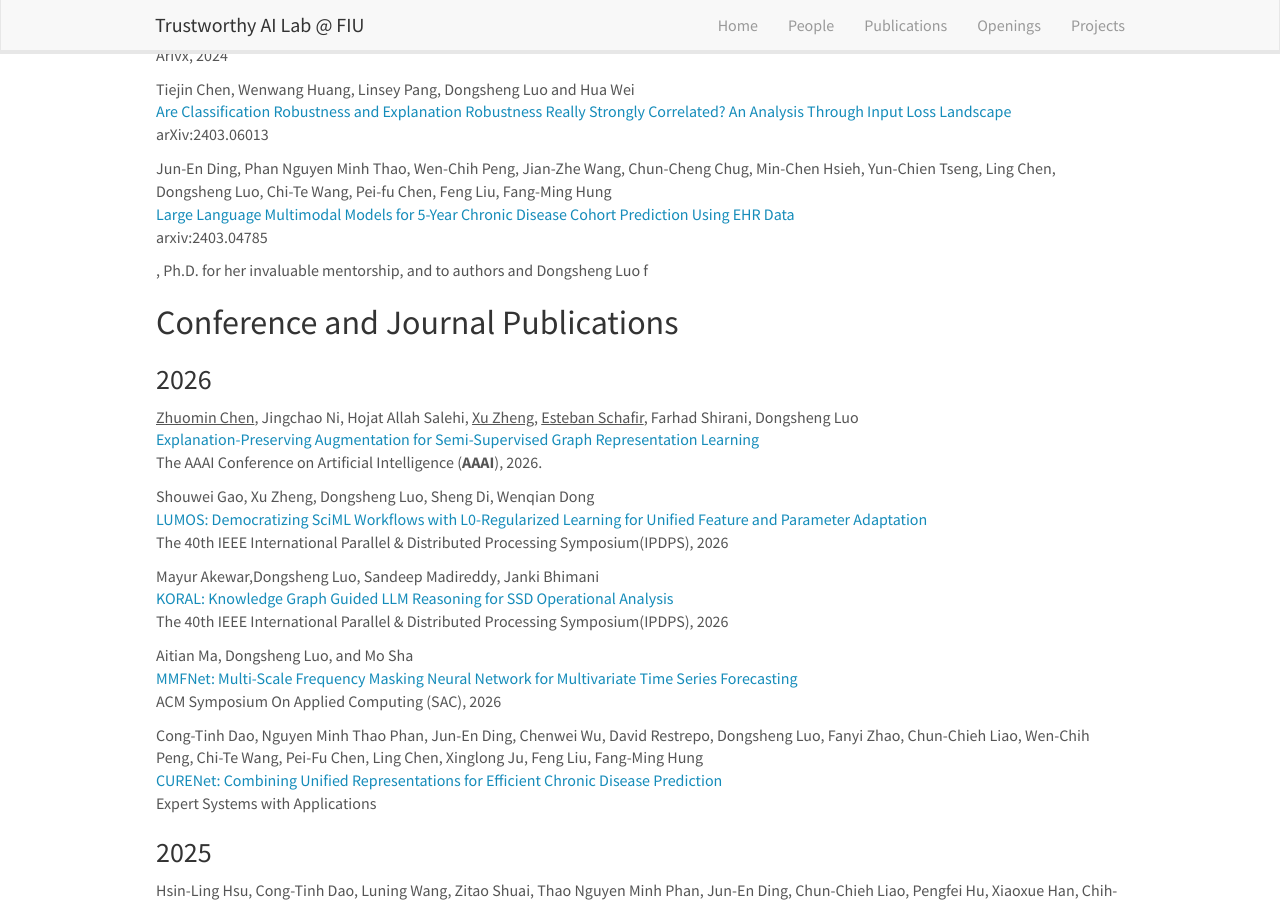
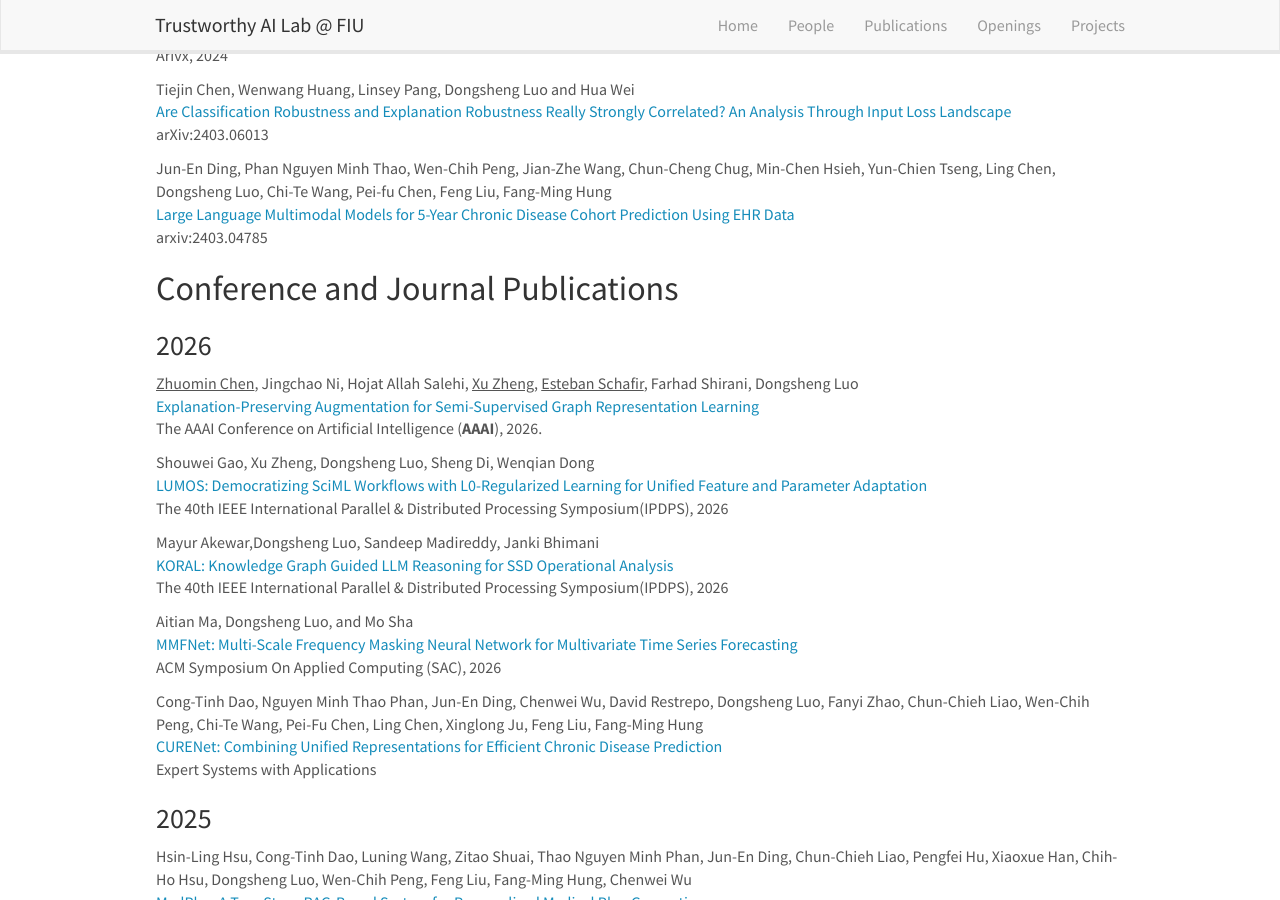
Before and after one commit to trustai4s-lab/trustai4s-lab.github.io, a Jekyll site: the page built from _pages/publications.md, in a window 1280 px wide and 900 px high, scrolled down 815 px. Built offline with Jekyll 4.4.1, drawn with Linux system fonts in a browser that asks for light colours; nearby versions of some CDN libraries.

Commit message:
Edit acknowledgments in publications.md
Removed a sentence fragment from the acknowledgments section.

```diff
--- a/_pages/publications.md
+++ b/_pages/publications.md
@@ -53,8 +53,6 @@ Jun-En Ding, Phan Nguyen Minh Thao, Wen-Chih Peng, Jian-Zhe Wang, Chun-Cheng Chu
 [Large Language Multimodal Models for 5-Year Chronic Disease Cohort Prediction Using EHR Data](https://arxiv.org/abs/2403.04785)\
 arxiv:2403.04785
 
-
-, Ph.D. for her invaluable mentorship, and to authors  and Dongsheng Luo f
 
 ## Conference and Journal Publications
 
```
